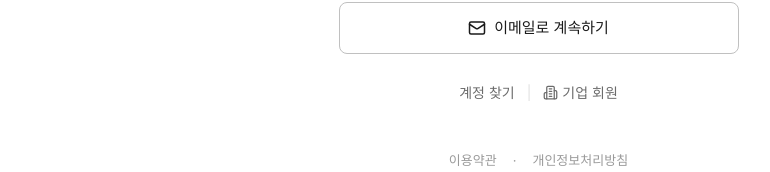
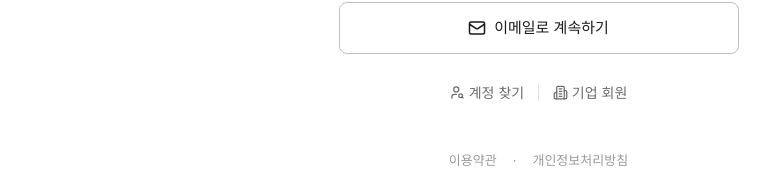
Before and after one commit to jiwone73/beauty-and-job, a Next.js app: page /login in a window 1280 px wide. Shown: the part 392-564 px from the top of the page, without its empty margins (94-864 px from the left). Built offline with nearby package versions, Linux system fonts and the light colour scheme; no server answers; a web font is replaced by a local one.

Commit message:
계정 찾기에도 아이콘을 붙여 옆 링크와 짝을 맞춘다
기업 회원에만 아이콘이 있어 두 링크의 무게가 달라 보였다.

Co-Authored-By: Claude Opus 5 <noreply@anthropic.com>

```diff
--- a/app/login/page.tsx
+++ b/app/login/page.tsx
@@ -2,7 +2,7 @@
 import Link from "next/link";
 import Image from "next/image";
 import { useRouter, useSearchParams } from "next/navigation";
-import { Mail, Building2 } from "lucide-react";
+import { Mail, Building2, UserSearch } from "lucide-react";
 import { useAuthStore } from "@/lib/store/authStore";
 import { useEffect, Suspense } from "react";
 
@@ -91,7 +91,9 @@ function LoginStartContent() {
 
         {/* 보조 경로 — 처음 온 사람이 아니라 '길을 못 찾은 사람'에게 필요한 링크들 */}
         <div className="mt-7 flex items-center justify-center gap-3 text-[13px] md:text-[14px] text-[#6b6b6b]">
-          <Link href="/login/find-account" className="hover:text-[#5f0080] hover:underline">계정 찾기</Link>
+          <Link href="/login/find-account" className="hover:text-[#5f0080] hover:underline inline-flex items-center gap-1">
+            <UserSearch size={15} /> 계정 찾기
+          </Link>
           <span className="text-[#e0e0e0]">|</span>
           <Link href="/company/login" className="hover:text-[#5f0080] hover:underline inline-flex items-center gap-1">
             <Building2 size={15} /> 기업 회원
```
